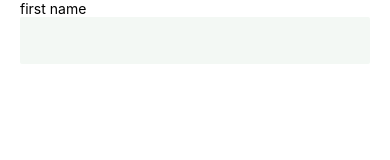
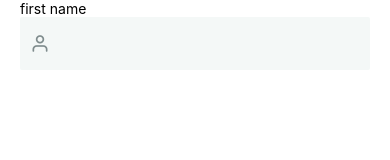
Before and after one commit to a-loke/Whatsapp-Clone, a React Native app: screen / in a window 390 px wide. Shown: the top 160 px of the page. Built offline with nearby package versions, Linux system fonts and the light colour scheme.

Commit message:
Update input component with icon

```diff
--- a/components/Input.js
+++ b/components/Input.js
@@ -1,12 +1,22 @@
 import { StyleSheet, Text, TextInput, View } from "react-native";
 import React from "react";
+import { Feather } from "@expo/vector-icons";
+
 import colors from "../constants/colors";
 
 const Input = (props) => {
+    // console.log(icon.package);
     return (
         <View style={styles.container}>
             <Text>{props.label}</Text>
             <View style={styles.inputContainer}>
+                {props.icon && (
+                    <props.pack
+                        style={styles.icon}
+                        name={props.icon}
+                        size={props.size || 15}
+                    />
+                )}
                 <TextInput />
             </View>
         </View>
@@ -25,5 +35,11 @@ const styles = StyleSheet.create({
         paddingHorizontal: 10,
         paddingVertical: 15,
         borderRadius: 2,
+        flexDirection: "row",
+        alignItems: "center",
+    },
+    icon: {
+        marginRight: 10,
+        color: colors.grey,
     },
 });
--- a/constants/colors.js
+++ b/constants/colors.js
@@ -1,5 +1,6 @@
 export default {
     blue: "#3498db",
     lightGrey: "#bdc3c7",
-    nearlyWhite: "#F3F8F4",
+    nearlyWhite: "#F4F8F7",
+    grey: "#7f8c8d",
 };
--- a/screens/AuthenticationScreen.js
+++ b/screens/AuthenticationScreen.js
@@ -3,12 +3,18 @@ import React from "react";
 import { SafeAreaView } from "react-native-safe-area-context";
 import PageContainer from "../components/PageContainer";
 import Input from "../components/Input";
+import { Feather } from "@expo/vector-icons";
 
 const AuthenticationScreen = () => {
     return (
         <SafeAreaView style={{ flex: 1 }}>
             <PageContainer>
-                <Input label="first name" />
+                <Input
+                    label="first name"
+                    icon="user"
+                    pack={Feather}
+                    size={20}
+                />
             </PageContainer>
         </SafeAreaView>
     );
```
